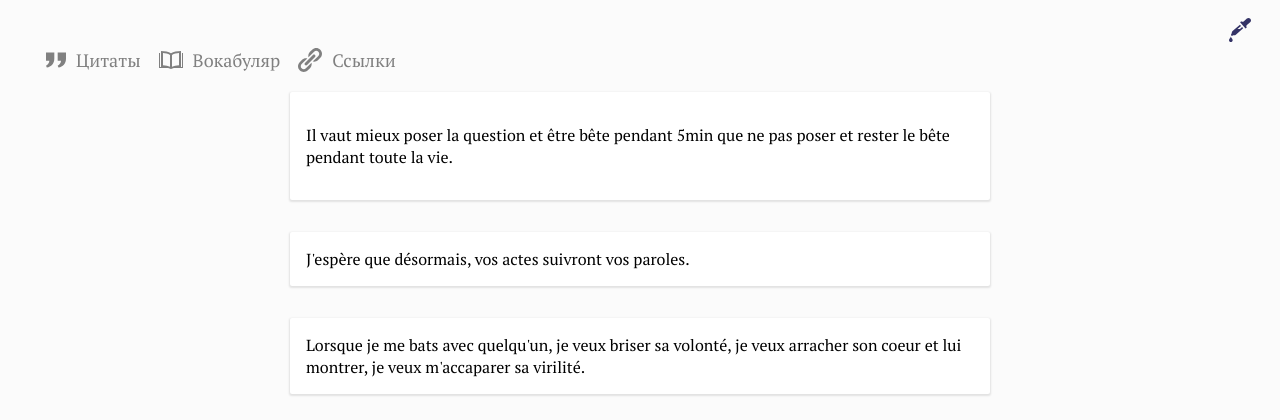
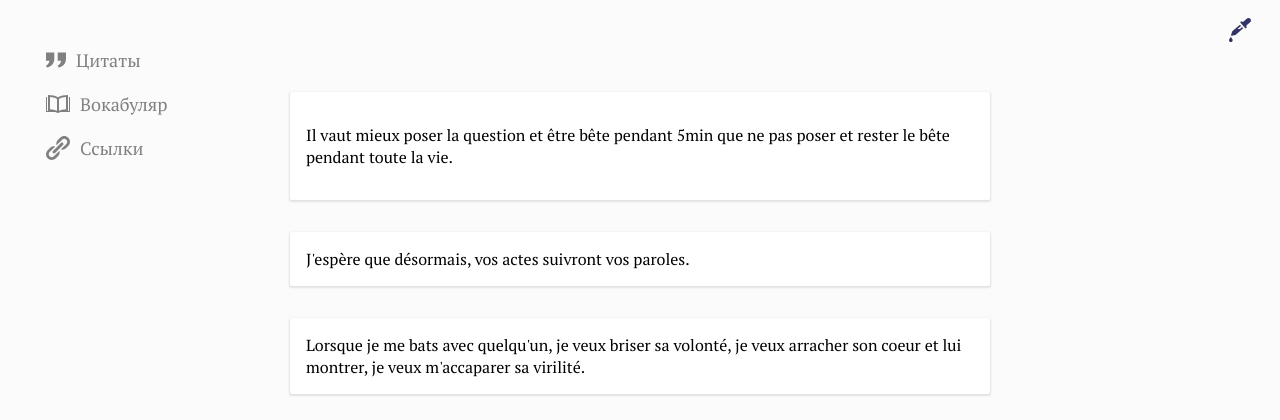
Before and after one commit to suyokiri/note, a PHP site: page / in a window 1280 px wide. Shown: the top 420 px of the page. Run offline with PHP 8.4, Linux system fonts and the light colour scheme.

Commit message:
Update note.css

```diff
--- a/note.css
+++ b/note.css
@@ -103,8 +103,6 @@ li {
 
 .side-menu {
   padding: 20px;
-  flex-direction: row;
-    display:flex;
 }
 
 .theme-switch svg {
```
